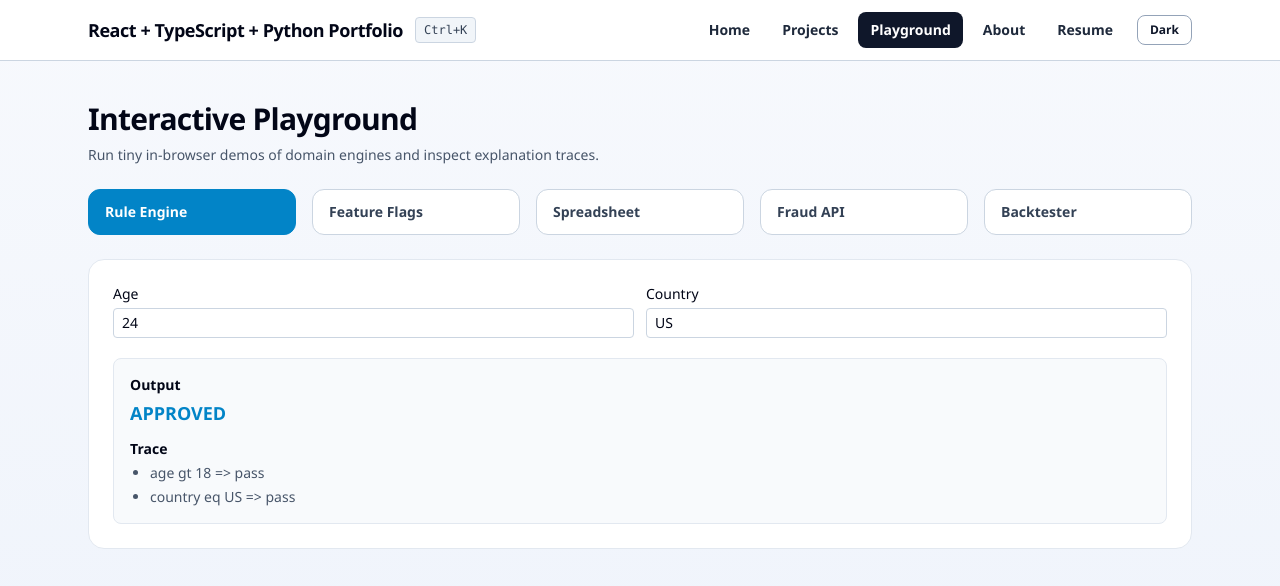
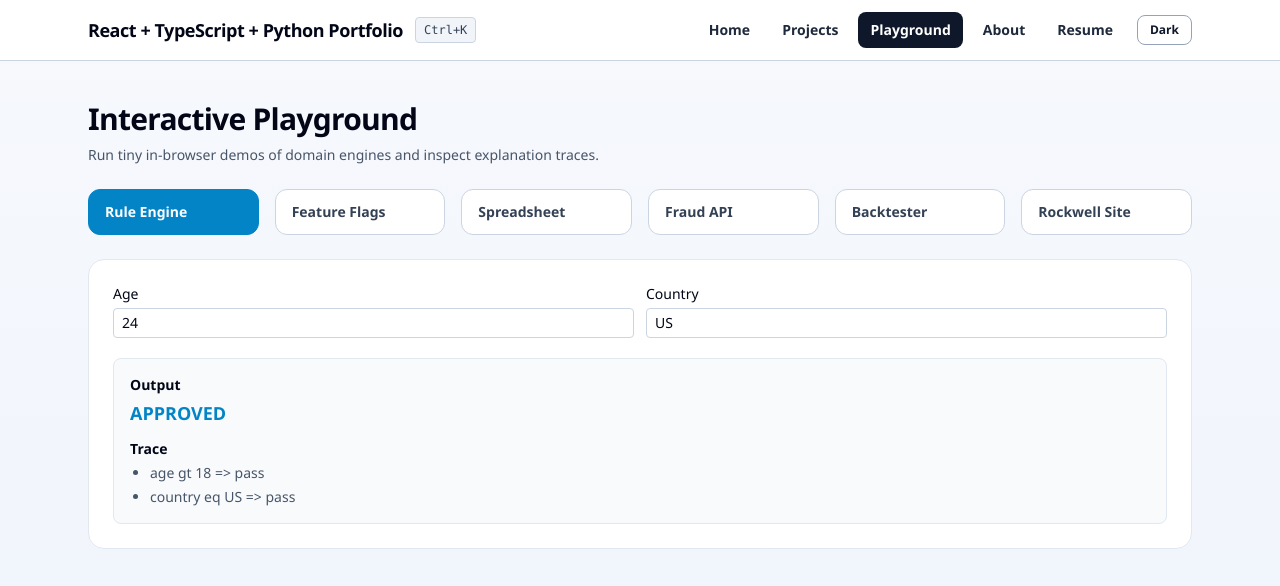
Before and after one commit to dallensmith93/aiportfolio, a React (Vite) app in the folder portfolio/: page /playground in a window 1280 px wide. Shown: the top 586 px of the page. Built offline with nearby package versions, Linux system fonts and the light colour scheme.

Commit message:
added this the site to the playground.

```diff
--- a/portfolio/src/data/projects.ts
+++ b/portfolio/src/data/projects.ts
@@ -351,7 +351,8 @@ export const projects: PortfolioProject[] = [
       "Start the local WordPress site in Local"
     ],
     "demoPaths": [
-      "http://rockwell-agency-site.local"
+      "http://rockwell-agency-site.local",
+      "/playground?demo=rockwell-agency-site"
     ],
     "hasUnitTests": false,
     "hasE2E": false,
--- a/portfolio/src/features/pages/PlaygroundPage.tsx
+++ b/portfolio/src/features/pages/PlaygroundPage.tsx
@@ -13,7 +13,8 @@ type DemoKey =
   | "feature-flags-control-plane"
   | "spreadsheet-lite-engine"
   | "fraud-scoring-api"
-  | "quant-backtester-lab";
+  | "quant-backtester-lab"
+  | "rockwell-agency-site";
 
 const defaultDemo: DemoKey = "rule-engine-studio";
 const validDemos = new Set<DemoKey>([
@@ -21,7 +22,8 @@ const validDemos = new Set<DemoKey>([
   "feature-flags-control-plane",
   "spreadsheet-lite-engine",
   "fraud-scoring-api",
-  "quant-backtester-lab"
+  "quant-backtester-lab",
+  "rockwell-agency-site"
 ]);
 
 function parseDemoKey(value: string | null): DemoKey {
@@ -77,6 +79,16 @@ export function PlaygroundPage() {
         .filter((value) => !Number.isNaN(value));
       return runBacktesterDemo(parsedReturns, Number(startingCapital));
     }
+    if (demo === "rockwell-agency-site") {
+      return {
+        output: "Rockwell site showcase ready",
+        trace: [
+          "Custom WordPress contractor theme",
+          "Conversion sections: hero, services, testimonials, FAQ, contact",
+          "Use the launch button below to open the local site"
+        ]
+      };
+    }
     const numbers = cells
       .split(",")
       .map((value) => Number(value.trim()))
@@ -108,13 +120,14 @@ export function PlaygroundPage() {
         </p>
       </header>
 
-      <div className="grid gap-4 md:grid-cols-5">
+      <div className="grid gap-4 md:grid-cols-6">
         {[
           ["rule-engine-studio", "Rule Engine"],
           ["feature-flags-control-plane", "Feature Flags"],
           ["spreadsheet-lite-engine", "Spreadsheet"],
           ["fraud-scoring-api", "Fraud API"],
-          ["quant-backtester-lab", "Backtester"]
+          ["quant-backtester-lab", "Backtester"],
+          ["rockwell-agency-site", "Rockwell Site"]
         ].map(([key, label]) => (
           <button
             key={key}
@@ -262,6 +275,22 @@ export function PlaygroundPage() {
           </div>
         )}
 
+        {demo === "rockwell-agency-site" && (
+          <div className="space-y-3">
+            <p className="text-sm text-slate-700 dark:text-slate-300">
+              This playground entry launches your local Rockwell Agency WordPress site.
+            </p>
+            <a
+              href="http://rockwell-agency-site.local"
+              target="_blank"
+              rel="noreferrer"
+              className="inline-flex rounded-lg bg-sky-600 px-4 py-2 text-sm font-semibold text-white transition hover:bg-sky-500"
+            >
+              Open Rockwell Site
+            </a>
+          </div>
+        )}
+
         <div className="mt-5 rounded-lg border border-slate-200 bg-slate-50 p-4 dark:border-slate-700 dark:bg-slate-950">
           <p className="text-sm font-semibold">Output</p>
           <p className="mt-1 text-lg font-bold text-sky-600">{result.output}</p>
```
Also changed, not shown: 20 other files (tests, documents, lock files or other folders).
